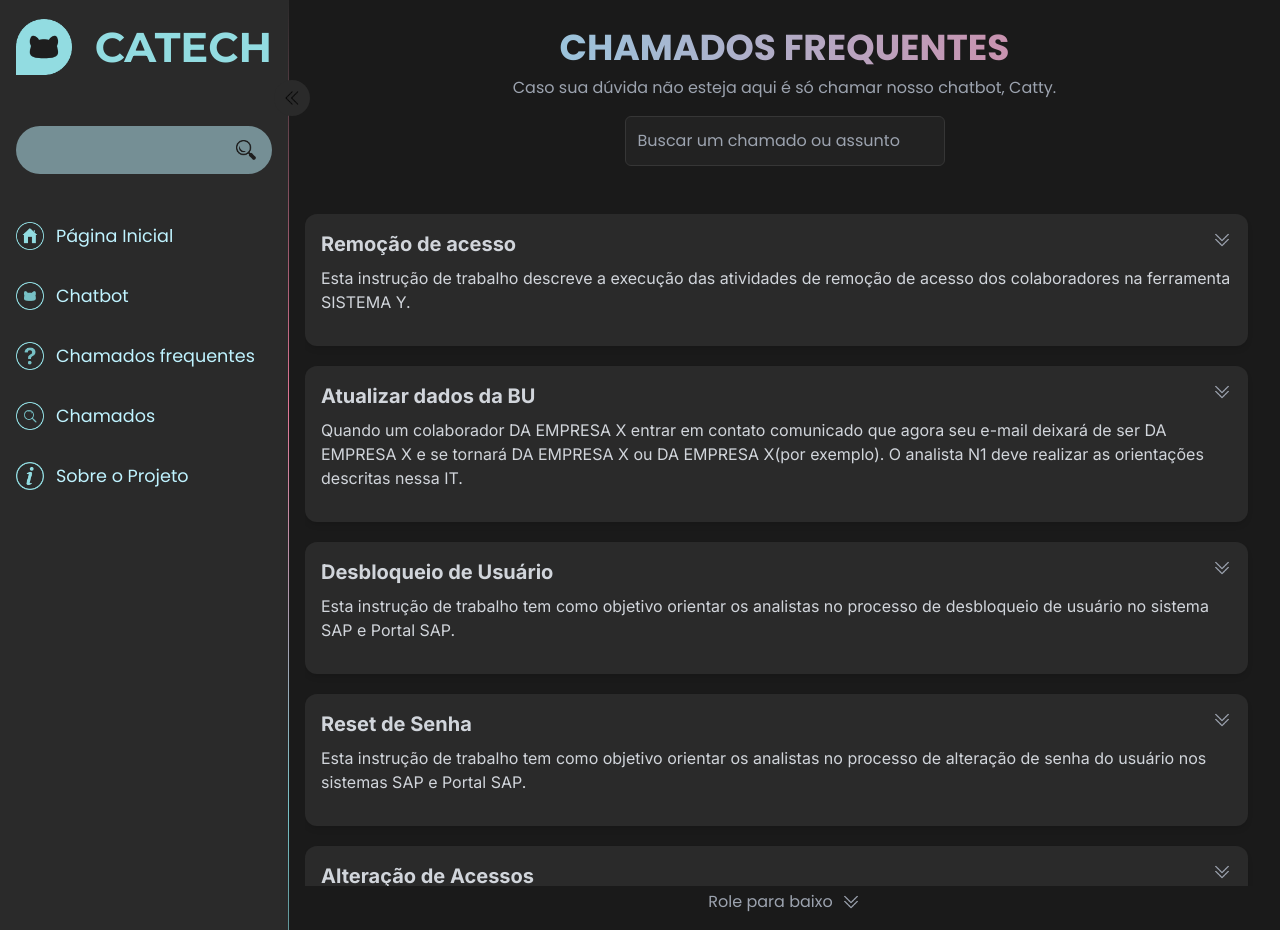
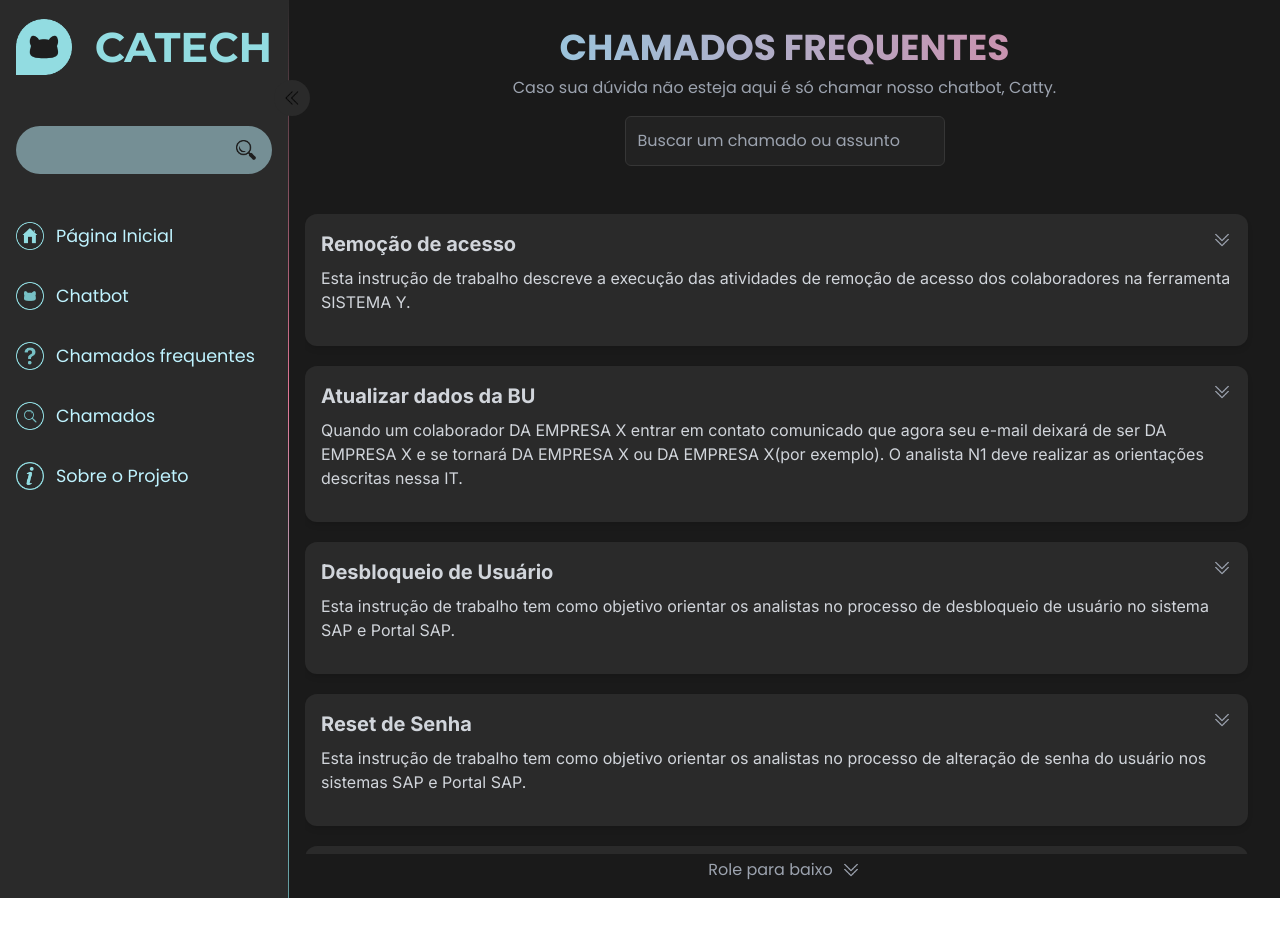
Before and after one commit to viniciusvinny233/project-chatbot-fiap, a React (Vite) app: page /faq in a window 1280 px wide. After the commit the page ends 898 px from the top, so only its background shows below. Built offline with nearby package versions, Linux system fonts and the light colour scheme.

Commit message:
bug visual

```diff
--- a/src/pages/Faq.tsx
+++ b/src/pages/Faq.tsx
@@ -458,7 +458,7 @@ const Faq: React.FC = () => {
 
         </div>
 
-        <div className="mt-8 max-h-[36rem] md:max-h-[42rem] overflow-y-auto space-y-5 scrollbar-thin scrollbar-thumb-rounded-lg scrollbar-thumb-[#77C1C6] scrollbar-track-[#2a2a2a] pr-4 font-inter">
+        <div className="mt-8 max-h-[36rem] md:max-h-[40rem] overflow-y-auto space-y-5 scrollbar-thin scrollbar-thumb-rounded-lg scrollbar-thumb-[#77C1C6] scrollbar-track-[#2a2a2a] pr-4 font-inter">
           {faqs.map((faq, index) => (
             <div key={index} className="text-gray-300 p-4 bg-[#2a2a2a] rounded-xl shadow-md cursor-pointer" onClick={() => toggleExpand(index)}>
               <h3 className="text-xl font-bold mb-2 flex justify-between">
```
